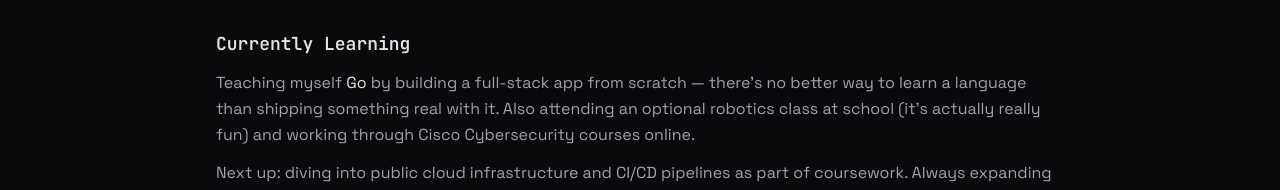
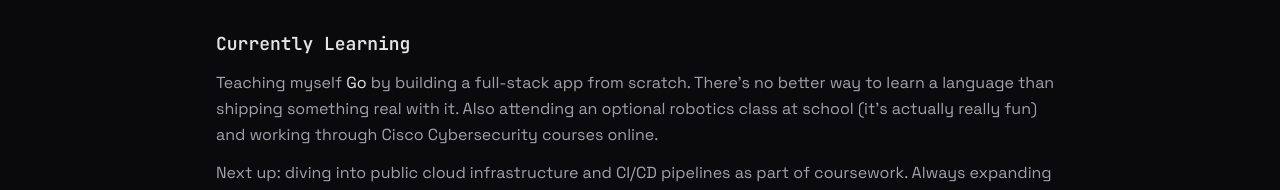
Before and after one commit to halva2251/Portfolio, a React (Vite) app in the folder client/: page /about in a window 1280 px wide. Shown: the part 395-585 px from the top of the page. Built offline with nearby package versions, Linux system fonts and the light colour scheme; no server answers.

Commit message:
small text change

```diff
--- a/client/src/pages/About.tsx
+++ b/client/src/pages/About.tsx
@@ -63,9 +63,9 @@ const About = () => {
         </h2>
         <p className="text-text-secondary leading-relaxed mb-3">
           Teaching myself <span className="text-text-primary">Go</span> by
-          building a full-stack app from scratch — there's no better way to
-          learn a language than shipping something real with it. Also attending
-          an optional robotics class at school (it's actually really fun) and
+          building a full-stack app from scratch. There's no better way to learn
+          a language than shipping something real with it. Also attending an
+          optional robotics class at school (it's actually really fun) and
           working through Cisco Cybersecurity courses online.
         </p>
         <p className="text-text-secondary leading-relaxed">
```
